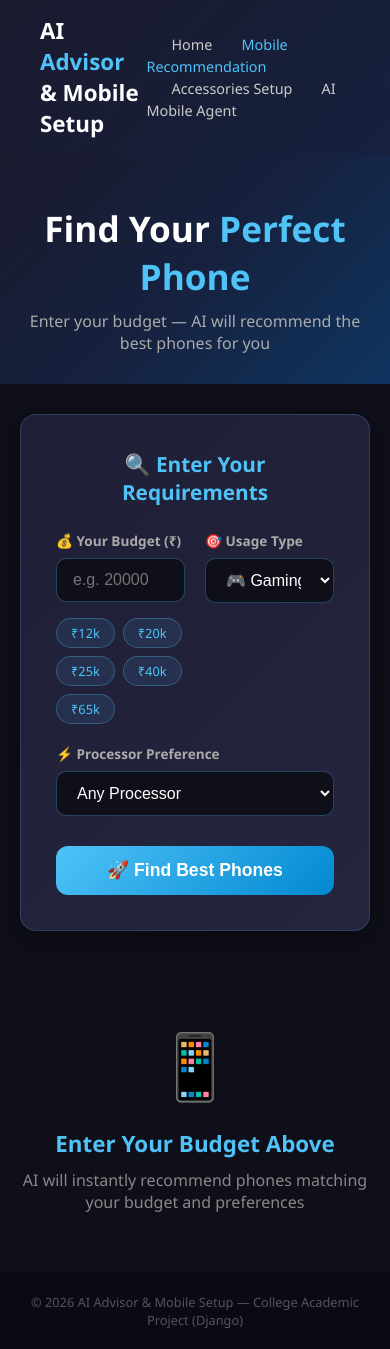
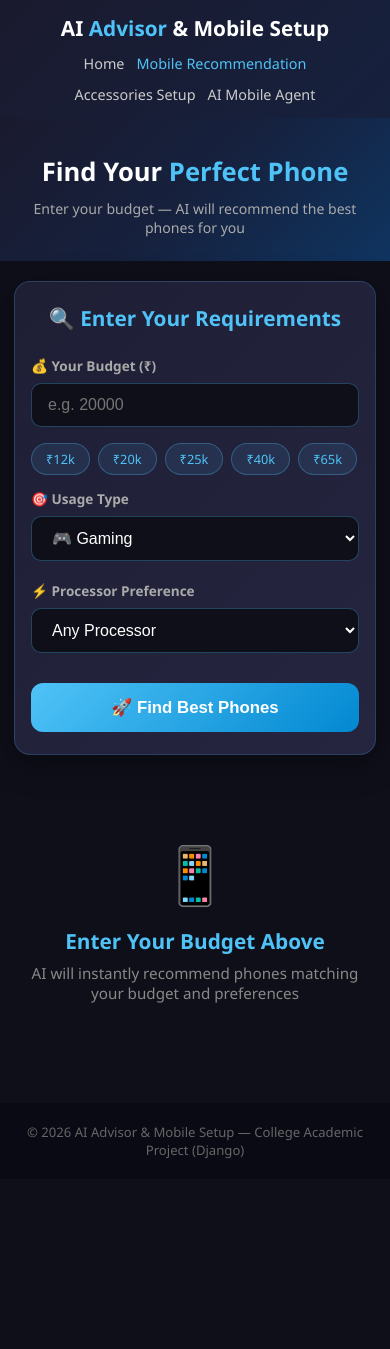
Before and after one commit to Coderx770/ai-advisor-and-mobile-setup, a Django app: page /recommendation/ in a window 390 px wide. After the commit the page ends 1158 px from the top, so only its background shows below. Run offline with Django 4.2, Linux system fonts and the light colour scheme.

Commit message:
Update recommendation.html

```diff
--- a/advisor/templates/advisor/recommendation.html
+++ b/advisor/templates/advisor/recommendation.html
@@ -7,27 +7,31 @@
 <title>Mobile Recommendation | AI Advisor</title>
 <style>
   * { margin: 0; padding: 0; box-sizing: border-box; }
-  body { font-family: 'Segoe UI', sans-serif; background: #0f0f1a; color: #e0e0e0; }
+  body { font-family: 'Segoe UI', system-ui, sans-serif; background: #0f0f1a; color: #e0e0e0; min-height: 100vh; }
 
+  /* NAV */
   nav { background: linear-gradient(135deg,#1a1a2e,#16213e); padding: 15px 40px;
         display:flex; justify-content:space-between; align-items:center;
         box-shadow:0 2px 20px rgba(0,100,255,.3); }
-  .logo { font-size:1.4rem; font-weight:700; color:#fff; }
+  .logo { font-size:1.3rem; font-weight:700; color:#fff; }
   .logo span { color:#4fc3f7; }
-  .nav-links a { color:#ccc; text-decoration:none; margin-left:25px; font-size:.9rem; transition:.3s; }
+  .nav-links { display: flex; gap: 20px; align-items: center; }
+  .nav-links a { color:#ccc; text-decoration:none; font-size:.9rem; transition:.3s; }
   .nav-links a:hover, .nav-links a.active { color:#4fc3f7; }
 
+  /* HERO */
   .hero { background:linear-gradient(135deg,#1a1a2e 0%,#16213e 50%,#0f3460 100%);
           text-align:center; padding:50px 20px 30px; }
   .hero h1 { font-size:2.2rem; color:#fff; margin-bottom:10px; }
   .hero h1 span { color:#4fc3f7; }
   .hero p { color:#aaa; font-size:1rem; }
 
-  .form-section { max-width:720px; margin:30px auto; padding:0 20px; }
+  /* FORM CARD */
+  .form-section { max-width:760px; margin:30px auto; padding:0 20px; }
   .form-card { background:linear-gradient(135deg,#1e1e35,#252540);
                border:1px solid rgba(79,195,247,.2); border-radius:16px;
-               padding:35px; box-shadow:0 8px 32px rgba(0,0,0,.4); }
-  .form-card h2 { font-size:1.3rem; color:#4fc3f7; margin-bottom:25px; text-align:center; }
+               padding:32px; box-shadow:0 8px 32px rgba(0,0,0,.4); }
+  .form-card h2 { font-size:1.3rem; color:#4fc3f7; margin-bottom:24px; text-align:center; }
 
   .form-row { display:grid; grid-template-columns:1fr 1fr; gap:20px; margin-bottom:20px; }
   .form-group { display:flex; flex-direction:column; gap:8px; }
@@ -41,59 +45,76 @@
 
   .chips { display:flex; flex-wrap:wrap; gap:8px; margin-top:8px; }
   .chip { background:rgba(79,195,247,.1); border:1px solid rgba(79,195,247,.3);
-          border-radius:20px; padding:5px 14px; font-size:.8rem; color:#4fc3f7;
-          cursor:pointer; transition:.3s; }
+          border-radius:20px; padding:6px 14px; font-size:.8rem; color:#4fc3f7;
+          cursor:pointer; transition:.3s; user-select: none; }
   .chip:hover { background:rgba(79,195,247,.25); }
 
   .btn-search { width:100%; padding:14px; background:linear-gradient(135deg,#4fc3f7,#0288d1);
-                border:none; border-radius:12px; color:#fff; font-size:1.1rem; font-weight:700;
+                border:none; border-radius:12px; color:#fff; font-size:1.05rem; font-weight:700;
                 cursor:pointer; transition:.3s; margin-top:10px; }
   .btn-search:hover { transform:translateY(-2px); box-shadow:0 8px 25px rgba(79,195,247,.4); }
 
+  /* WAITING STATE */
   .waiting-state { text-align:center; padding:60px 20px; }
-  .waiting-icon { font-size:4rem; margin-bottom:20px; }
-  .waiting-state h3 { font-size:1.4rem; color:#4fc3f7; margin-bottom:10px; }
-  .waiting-state p { color:#888; font-size:1rem; }
+  .waiting-icon { font-size:3.5rem; margin-bottom:16px; }
+  .waiting-state h3 { font-size:1.3rem; color:#4fc3f7; margin-bottom:8px; }
+  .waiting-state p { color:#888; font-size:.95rem; }
 
+  /* RESULTS */
   .results-section { max-width:1100px; margin:30px auto; padding:0 20px 40px; }
   .results-header { display:flex; justify-content:space-between; align-items:center; margin-bottom:20px; }
   .results-header h2 { color:#4fc3f7; font-size:1.3rem; }
   .badge { background:rgba(79,195,247,.15); border:1px solid rgba(79,195,247,.3);
-           border-radius:20px; padding:5px 14px; font-size:.85rem; color:#4fc3f7; }
+           border-radius:20px; padding:6px 16px; font-size:.85rem; color:#4fc3f7; font-weight: 600; }
 
-  .no-results { text-align:center; padding:50px; }
+  .no-results { text-align:center; padding:50px 20px; }
   .no-results .icon { font-size:3rem; margin-bottom:15px; }
   .no-results h3 { color:#ff6b6b; margin-bottom:10px; }
   .no-results p { color:#888; }
 
-  .phones-grid { display:grid; grid-template-columns:repeat(auto-fill,minmax(300px,1fr)); gap:24px; }
+  /* PHONES GRID */
+  .phones-grid { display:grid; grid-template-columns:repeat(auto-fill,minmax(290px,1fr)); gap:22px; }
   .phone-card { background:linear-gradient(135deg,#1e1e35,#252540);
                 border:1px solid rgba(79,195,247,.15); border-radius:16px;
-                padding:24px; transition:.3s; position:relative; overflow:hidden; }
-  .phone-card:hover { transform:translateY(-5px); border-color:rgba(79,195,247,.4);
-                      box-shadow:0 12px 40px rgba(79,195,247,.15); }
+                padding:22px; transition:.3s; position:relative; overflow:hidden; display: flex; flex-direction: column; justify-content: space-between; }
+  .phone-card:hover { transform:translateY(-4px); border-color:rgba(79,195,247,.4);
+                      box-shadow:0 12px 35px rgba(79,195,247,.15); }
   .rank-badge { position:absolute; top:16px; right:16px; background:linear-gradient(135deg,#4fc3f7,#0288d1);
-                color:#fff; border-radius:50%; width:32px; height:32px;
+                color:#fff; border-radius:50%; width:30px; height:30px;
                 display:flex; align-items:center; justify-content:center; font-weight:700; font-size:.85rem; }
-  .phone-emoji { font-size:2.5rem; margin-bottom:12px; display:block; }
-  .phone-name { font-size:1.1rem; font-weight:700; color:#fff; margin-bottom:4px; }
-  .phone-brand { font-size:.8rem; color:#4fc3f7; text-transform:uppercase; margin-bottom:12px; }
-  .phone-price { font-size:1.6rem; font-weight:700; color:#4caf50; margin-bottom:16px; }
-  .phone-specs { list-style:none; margin-bottom:20px; }
-  .phone-specs li { font-size:.82rem; color:#aaa; padding:4px 0;
+  .phone-emoji { font-size:2.4rem; margin-bottom:10px; display:block; }
+  .phone-name { font-size:1.1rem; font-weight:700; color:#fff; margin-bottom:4px; padding-right: 35px; }
+  .phone-brand { font-size:.78rem; color:#4fc3f7; text-transform:uppercase; margin-bottom:10px; letter-spacing: .5px; }
+  .phone-price { font-size:1.5rem; font-weight:700; color:#4caf50; margin-bottom:14px; }
+  .phone-specs { list-style:none; margin-bottom:16px; }
+  .phone-specs li { font-size:.82rem; color:#aaa; padding:5px 0;
                     border-bottom:1px solid rgba(255,255,255,.05); }
   .phone-specs li:last-child { border:none; }
   .phone-specs li span { color:#fff; float:right; }
   .score-bar { background:rgba(255,255,255,.1); border-radius:4px; height:6px; margin-bottom:16px; }
   .score-fill { background:linear-gradient(90deg,#4fc3f7,#4caf50);
-                height:100%; border-radius:4px; transition:width .6s ease; }
-  .btn-select { width:100%; padding:11px; background:linear-gradient(135deg,#4caf50,#388e3c);
+                height:100%; border-radius:4px; }
+  .btn-select { width:100%; padding:12px; background:linear-gradient(135deg,#4caf50,#388e3c);
                 border:none; border-radius:10px; color:#fff; font-weight:700;
                 cursor:pointer; font-size:.9rem; transition:.3s; text-decoration:none;
                 display:block; text-align:center; }
   .btn-select:hover { transform:translateY(-2px); box-shadow:0 6px 20px rgba(76,175,80,.4); }
 
-  footer { background:#0a0a15; text-align:center; padding:20px; color:#555; font-size:.8rem; }
+  footer { background:#0a0a15; text-align:center; padding:20px; color:#666; font-size:.82rem; margin-top: 40px; }
+
+  /* ===== RESPONSIVE MEDIA QUERIES ===== */
+  @media (max-width: 768px) {
+    nav { flex-direction: column; gap: 12px; padding: 14px 20px; }
+    .nav-links { flex-wrap: wrap; justify-content: center; gap: 12px; }
+    .hero { padding: 36px 16px 24px; }
+    .hero h1 { font-size: 1.6rem; }
+    .hero p { font-size: .88rem; }
+    .form-section { padding: 0 14px; margin: 20px auto; }
+    .form-card { padding: 22px 16px; }
+    .form-row { grid-template-columns: 1fr; gap: 14px; }
+    .phones-grid { grid-template-columns: 1fr; gap: 16px; }
+    .results-header { flex-direction: column; align-items: flex-start; gap: 8px; }
+  }
 </style>
 </head>
 <body>
@@ -113,7 +134,6 @@
   <p>Enter your budget — AI will recommend the best phones for you</p>
 </div>
 
-<!-- SEARCH FORM -->
 <div class="form-section">
   <div class="form-card">
     <h2>🔍 Enter Your Requirements</h2>
@@ -158,7 +178,6 @@
   </div>
 </div>
 
-<!-- RESULTS AREA -->
 {% if not has_searched %}
   <div class="waiting-state">
     <div class="waiting-icon">📱</div>
```
